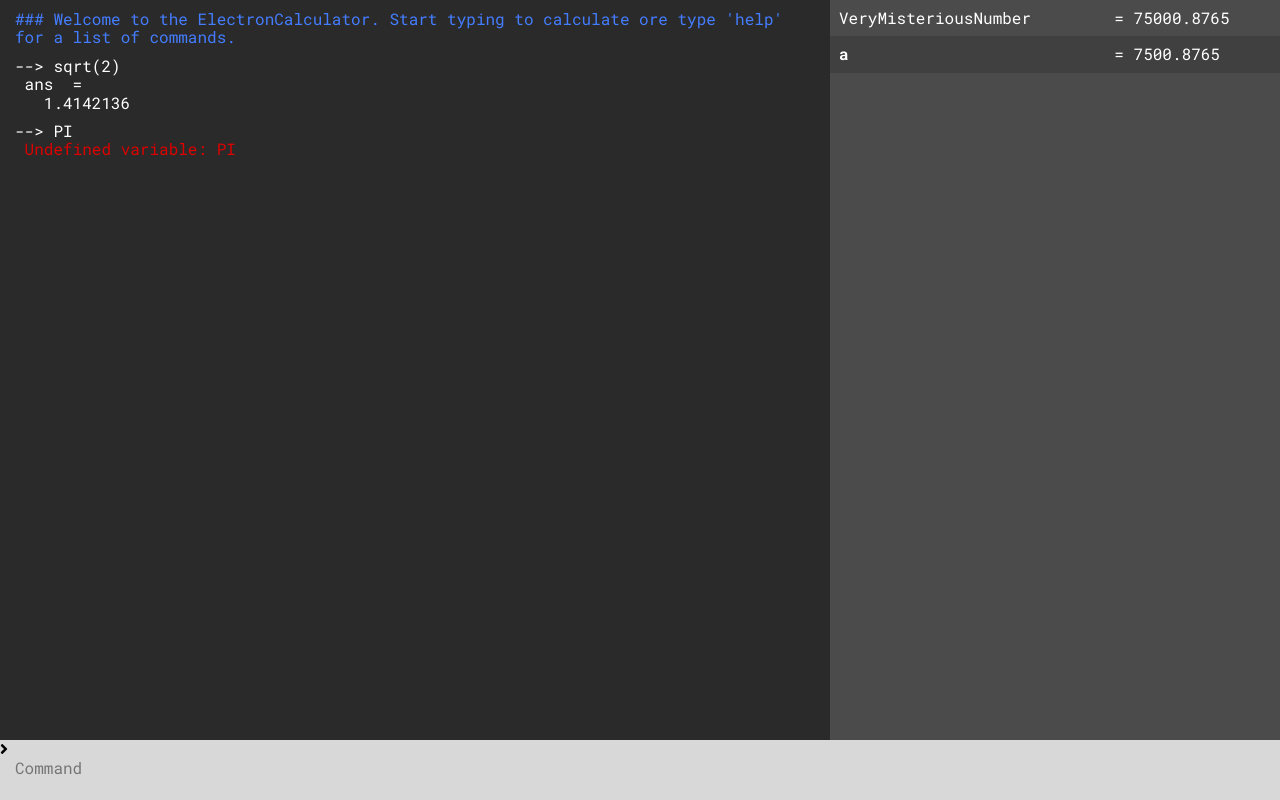
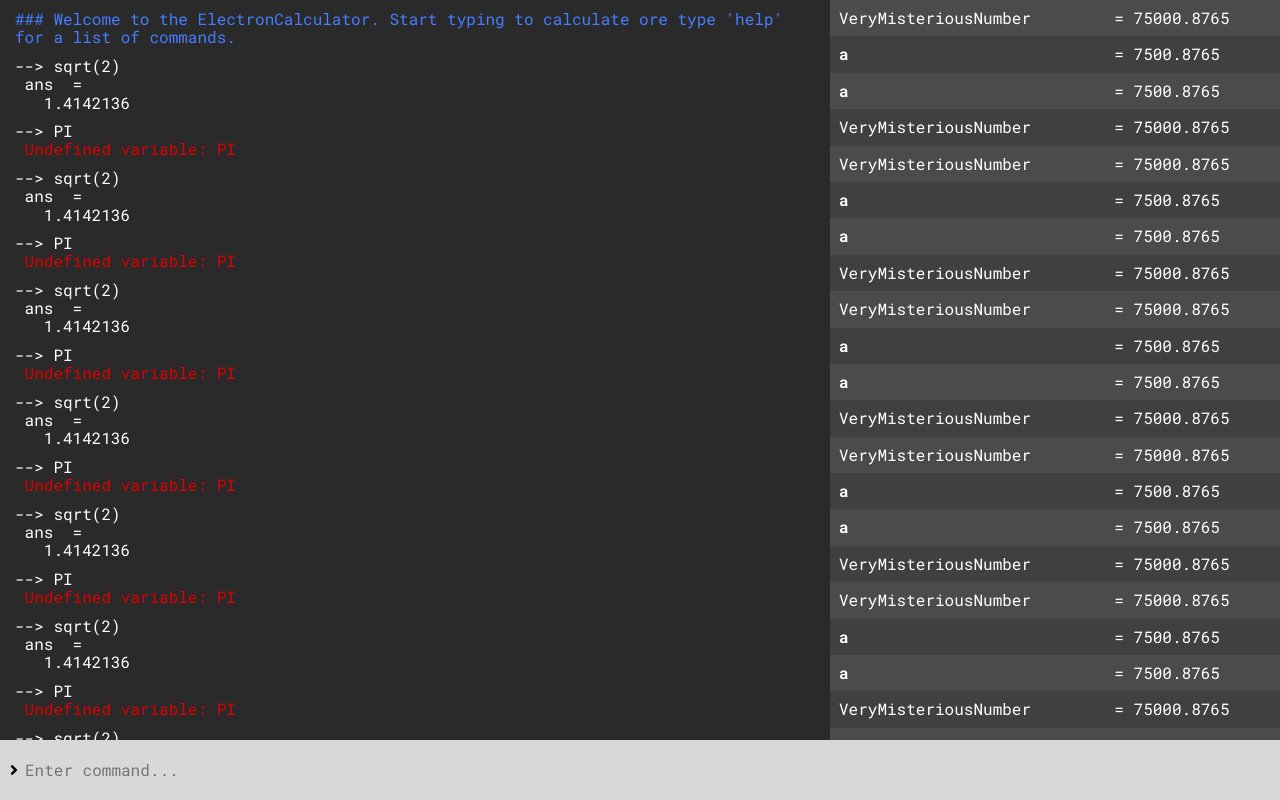
Before and after one commit to matteioo/ElectronCalculator, a plain HTML site: page electron/test-outputs.html in a window 1280 px wide. Drawn offline with Linux system fonts and the light colour scheme.

Commit message:
updated test html page

```diff
--- a/electron/test-outputs.html
+++ b/electron/test-outputs.html
@@ -19,6 +19,41 @@
       &nbsp;&nbsp;&nbsp;1.4142136</p>
     <p>--> PI<br>
     &nbsp;<span class="error">Undefined variable: PI</span></p>
+    <p>--> sqrt(2)<br>
+      &nbsp;ans&nbsp;&nbsp;=<br>
+      &nbsp;&nbsp;&nbsp;1.4142136</p>
+    <p>--> PI<br>
+    &nbsp;<span class="error">Undefined variable: PI</span></p>
+    <p>--> sqrt(2)<br>
+      &nbsp;ans&nbsp;&nbsp;=<br>
+      &nbsp;&nbsp;&nbsp;1.4142136</p>
+    <p>--> PI<br>
+    &nbsp;<span class="error">Undefined variable: PI</span></p>
+    <p>--> sqrt(2)<br>
+      &nbsp;ans&nbsp;&nbsp;=<br>
+      &nbsp;&nbsp;&nbsp;1.4142136</p>
+    <p>--> PI<br>
+    &nbsp;<span class="error">Undefined variable: PI</span></p>
+    <p>--> sqrt(2)<br>
+      &nbsp;ans&nbsp;&nbsp;=<br>
+      &nbsp;&nbsp;&nbsp;1.4142136</p>
+    <p>--> PI<br>
+    &nbsp;<span class="error">Undefined variable: PI</span></p>
+    <p>--> sqrt(2)<br>
+      &nbsp;ans&nbsp;&nbsp;=<br>
+      &nbsp;&nbsp;&nbsp;1.4142136</p>
+    <p>--> PI<br>
+    &nbsp;<span class="error">Undefined variable: PI</span></p>
+    <p>--> sqrt(2)<br>
+      &nbsp;ans&nbsp;&nbsp;=<br>
+      &nbsp;&nbsp;&nbsp;1.4142136</p>
+    <p>--> PI<br>
+    &nbsp;<span class="error">Undefined variable: PI</span></p>
+    <p>--> sqrt(2)<br>
+      &nbsp;ans&nbsp;&nbsp;=<br>
+      &nbsp;&nbsp;&nbsp;1.4142136</p>
+    <p>--> PI<br>
+    &nbsp;<span class="error">Undefined variable: PI</span></p>
   </main>
   <sidebar id="variables">
     <table>
@@ -31,13 +66,85 @@
           <td><b>a</b></td>
           <td>= 7500.8765</td>
         </tr>
+        <tr>
+          <td><b>a</b></td>
+          <td>= 7500.8765</td>
+        </tr>
+        <tr>
+          <td>VeryMisteriousNumber</td>
+          <td>= 75000.8765</td>
+        </tr>
+        <tr>
+          <td>VeryMisteriousNumber</td>
+          <td>= 75000.8765</td>
+        </tr>
+        <tr>
+          <td><b>a</b></td>
+          <td>= 7500.8765</td>
+        </tr>
+        <tr>
+          <td><b>a</b></td>
+          <td>= 7500.8765</td>
+        </tr>
+        <tr>
+          <td>VeryMisteriousNumber</td>
+          <td>= 75000.8765</td>
+        </tr>
+        <tr>
+          <td>VeryMisteriousNumber</td>
+          <td>= 75000.8765</td>
+        </tr>
+        <tr>
+          <td><b>a</b></td>
+          <td>= 7500.8765</td>
+        </tr>
+        <tr>
+          <td><b>a</b></td>
+          <td>= 7500.8765</td>
+        </tr>
+        <tr>
+          <td>VeryMisteriousNumber</td>
+          <td>= 75000.8765</td>
+        </tr>
+        <tr>
+          <td>VeryMisteriousNumber</td>
+          <td>= 75000.8765</td>
+        </tr>
+        <tr>
+          <td><b>a</b></td>
+          <td>= 7500.8765</td>
+        </tr>
+        <tr>
+          <td><b>a</b></td>
+          <td>= 7500.8765</td>
+        </tr>
+        <tr>
+          <td>VeryMisteriousNumber</td>
+          <td>= 75000.8765</td>
+        </tr>
+        <tr>
+          <td>VeryMisteriousNumber</td>
+          <td>= 75000.8765</td>
+        </tr>
+        <tr>
+          <td><b>a</b></td>
+          <td>= 7500.8765</td>
+        </tr>
+        <tr>
+          <td><b>a</b></td>
+          <td>= 7500.8765</td>
+        </tr>
+        <tr>
+          <td>VeryMisteriousNumber</td>
+          <td>= 75000.8765</td>
+        </tr>
       </tbody>
     </table>
   </sidebar>
   <section id="input">
-    <form class="" action="index.html" method="post">
-      <i class="fas fa-angle-right"></i>
-      <input type="text" name="command" placeholder="Command">
+    <form class="input-form" action="index.html" method="post">
+      <i class="fas fa-angle-right" style="position: absolute; padding-top: 2px;"></i>
+      <input type="text" name="command" placeholder="Enter command...">
       <input type="submit" name="submit" value="Submit">
     </form>
   </section>
```
